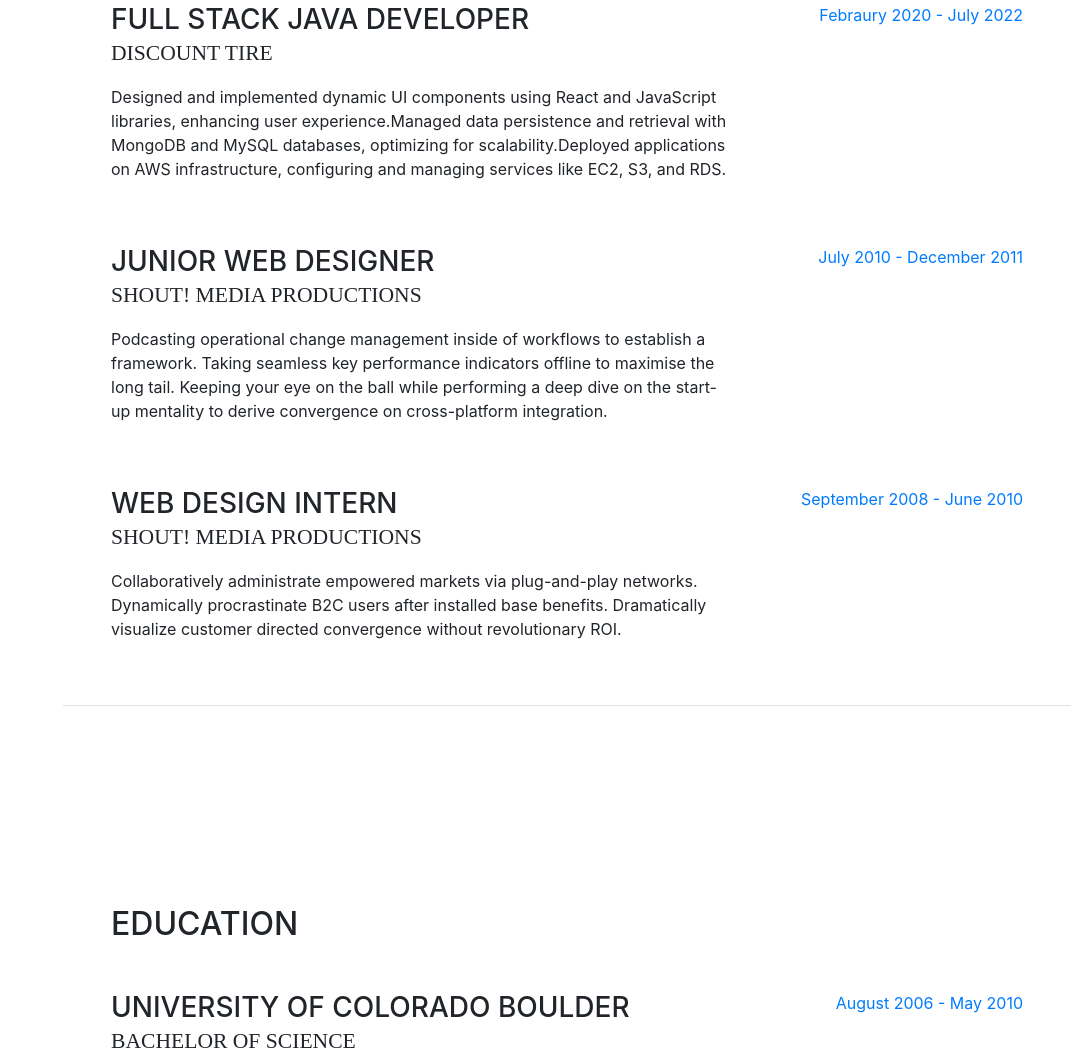
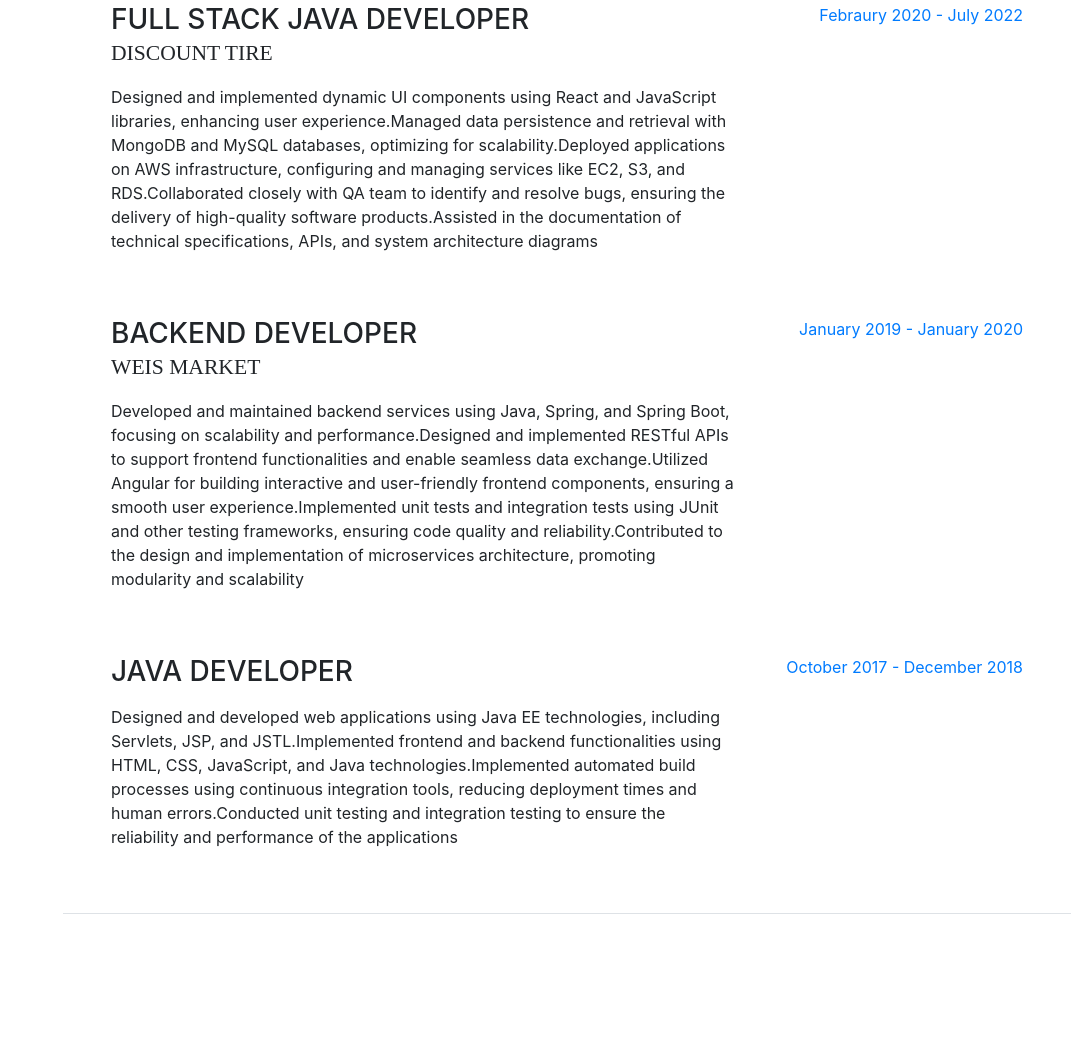
Before and after one commit to BhargavSriram45/Bhargav.github.io, a website with bundled scripts: page index.html in a window 1280 px wide. Shown: the part 1221-2270 px from the top of the page, without its empty margins (209-1280 px from the left). Built offline with nearby package versions, Linux system fonts and the light colour scheme; a web font is replaced by a local one.

Commit message:
Update index.html

```diff
--- a/index.html
+++ b/index.html
@@ -128,7 +128,7 @@
             <div class="resume-content mr-auto">
               <h3 class="mb-0">Full Stack Java Developer</h3>
               <div class="subheading mb-3">Discount Tire</div>
-              <p>Designed and implemented dynamic UI components using React and JavaScript libraries, enhancing user experience.Managed data persistence and retrieval with MongoDB and MySQL databases, optimizing for scalability.Deployed applications on AWS infrastructure, configuring and managing services like EC2, S3, and RDS.</p>
+              <p>Designed and implemented dynamic UI components using React and JavaScript libraries, enhancing user experience.Managed data persistence and retrieval with MongoDB and MySQL databases, optimizing for scalability.Deployed applications on AWS infrastructure, configuring and managing services like EC2, S3, and RDS.Collaborated closely with QA team to identify and resolve bugs, ensuring the delivery of high-quality software products.Assisted in the documentation of technical specifications, APIs, and system architecture diagrams</p>
             </div>
             <div class="resume-date text-md-right">
               <span class="text-primary">Febraury 2020 - July 2022</span>
@@ -137,23 +137,23 @@
 
           <div class="resume-item d-flex flex-column flex-md-row mb-5">
             <div class="resume-content mr-auto">
-              <h3 class="mb-0">Junior Web Designer</h3>
-              <div class="subheading mb-3">Shout! Media Productions</div>
-              <p>Podcasting operational change management inside of workflows to establish a framework. Taking seamless key performance indicators offline to maximise the long tail. Keeping your eye on the ball while performing a deep dive on the start-up mentality to derive convergence on cross-platform integration.</p>
+              <h3 class="mb-0">Backend Developer</h3>
+              <div class="subheading mb-3">Weis Market</div>
+              <p>Developed and maintained backend services using Java, Spring, and Spring Boot, focusing on scalability and performance.Designed and implemented RESTful APIs to support frontend functionalities and enable seamless data exchange.Utilized Angular for building interactive and user-friendly frontend components, ensuring a smooth user experience.Implemented unit tests and integration tests using JUnit and other testing frameworks, ensuring code quality and reliability.Contributed to the design and implementation of microservices architecture, promoting modularity and scalability</p>
             </div>
             <div class="resume-date text-md-right">
-              <span class="text-primary">July 2010 - December 2011</span>
+              <span class="text-primary">January 2019 - January 2020</span>
             </div>
           </div>
 
           <div class="resume-item d-flex flex-column flex-md-row">
             <div class="resume-content mr-auto">
-              <h3 class="mb-0">Web Design Intern</h3>
-              <div class="subheading mb-3">Shout! Media Productions</div>
-              <p>Collaboratively administrate empowered markets via plug-and-play networks. Dynamically procrastinate B2C users after installed base benefits. Dramatically visualize customer directed convergence without revolutionary ROI.</p>
+              <h3 class="mb-0">Java Developer</h3>
+              <div class="subheading mb-3"></div>
+              <p>Designed and developed web applications using Java EE technologies, including Servlets, JSP, and JSTL.Implemented frontend and backend functionalities using HTML, CSS, JavaScript, and Java technologies.Implemented automated build processes using continuous integration tools, reducing deployment times and human errors.Conducted unit testing and integration testing to ensure the reliability and performance of the applications</p>
             </div>
             <div class="resume-date text-md-right">
-              <span class="text-primary">September 2008 - June 2010</span>
+              <span class="text-primary">October 2017 - December 2018</span>
             </div>
           </div>
 
```
